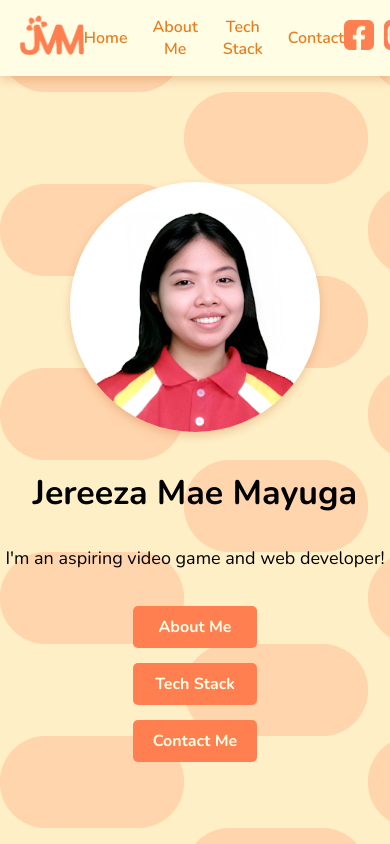
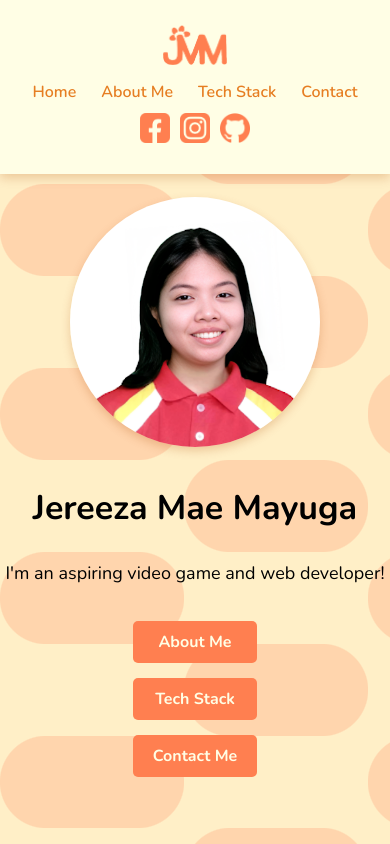
Before and after one commit to jereeza-mae-mayuga/portfolio, a plain HTML site: page index.html in a window 390 px wide. Drawn offline with nearby package versions, Linux system fonts and the light colour scheme.

Commit message:
Update index.css
fix navbar for mobiles

```diff
--- a/index.css
+++ b/index.css
@@ -286,3 +286,30 @@ html {
     radial-gradient(var(--c2) 70%,var(--c1) 72%)
      0 0/var(--s) var(--s);
 }
+
+@media (max-width: 768px) {
+    nav{
+        flex-direction: column;
+        align-items: center;
+        width: 100%;
+        padding: 10px 0;
+        gap: 10px;
+    }
+
+.nav-links {
+    flex-direction: row;
+    flex-wrap: wrap;
+    justify-content: center;
+    gap: 15;
+}
+    .social-icons {
+        justify-content: center;
+    }
+    .container,
+    .about-container,
+    .tech-container,
+    .certifications-container{
+        margin-top: 130px;
+        padding: 0 20px;
+    }
+}
```
